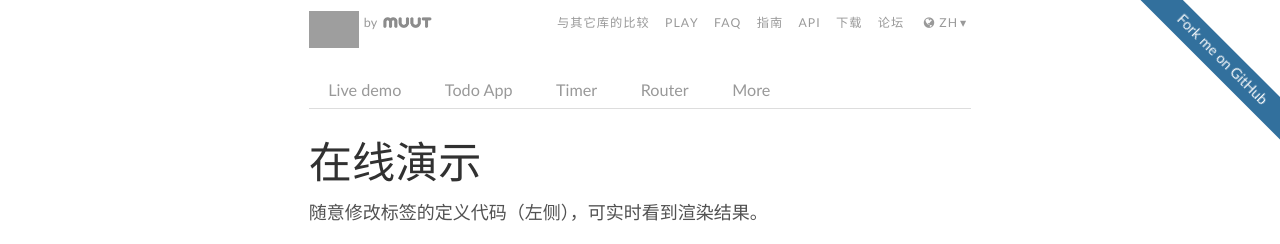
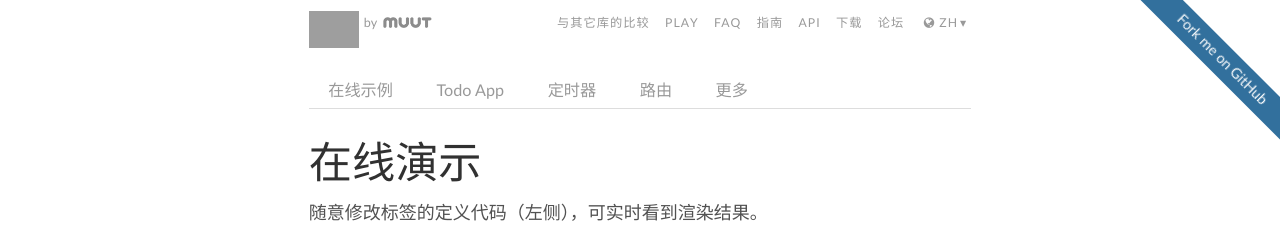
Before and after one commit to riot/riot.github.io, a Jekyll site: the page built from zh/play/index.md, in a window 1280 px wide. Shown: the top 244 px of the page. Built offline with Jekyll 4.4.1, drawn with Linux system fonts in a browser that asks for light colours; nearby versions of some CDN libraries; Markdown is read by kramdown in place of the engine named in the settings; grey boxes are pictures that could not be loaded.

Commit message:
example-tabs zh version

```diff
--- /dev/null
+++ b/_includes/zh/example-tabs.html
@@ -0,0 +1,14 @@
+
+<style>
+  iframe { border: 1px solid #ddd; width: 100%; height: 400px }
+</style>
+
+<div id="tabs">
+  <a href="/zh/play/">在线示例</a>
+  <a href="/zh/play/todo/">Todo App</a>
+  <a href="/zh/play/timer/">定时器</a>
+  <a href="/zh/play/router/">路由</a>
+  <a href="/zh/play/more/">更多</a>
+</div>
+
+<h1>{{ page.title }}</h1>
--- a/zh/play/index.md
+++ b/zh/play/index.md
@@ -4,7 +4,7 @@ title: 在线演示
 description: 一系列用来展示采用 Riot 的好处的示例 Riot.
 ---
 
-{% include example-tabs.html %}
+{% include zh/example-tabs.html %}
 
 随意修改标签的定义代码（左侧），可实时看到渲染结果。
 
```
Also changed, not shown: zh/play/more.md (+1 -1 lines), zh/play/router.md (+1 -1 lines), zh/play/timer.md (+1 -1 lines), zh/play/todo.md (+1 -1 lines).
